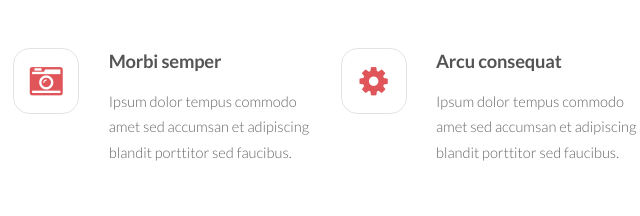
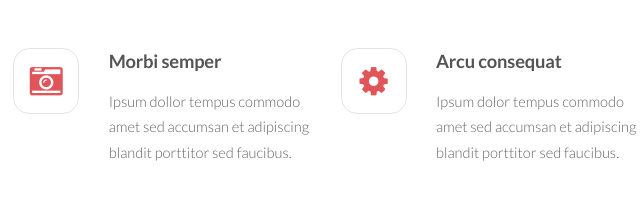
Before and after one commit to kotkarpratik141/2_pipeline, a plain HTML site: page index.html in a window 1280 px wide. Shown: the part 1313-1529 px from the top of the page, 474-1114 px from the left. Drawn offline with Linux system fonts and the light colour scheme.

Commit message:
Update index.html

```diff
--- a/index.html
+++ b/index.html
@@ -124,7 +124,7 @@
 						<div class="4u 6u(2) 12u$(3)">
 							<section class="feature fa-camera-retro">
 								<h3>Morbi semper</h3>
-								<p>Ipsum dolor tempus commodo amet sed accumsan et adipiscing blandit porttitor sed faucibus.</p>
+								<p>Ipsum dollor tempus commodo amet sed accumsan et adipiscing blandit porttitor sed faucibus.</p>
 							</section>
 						</div>
 						<div class="4u$ 6u$(2) 12u$(3)">
```
